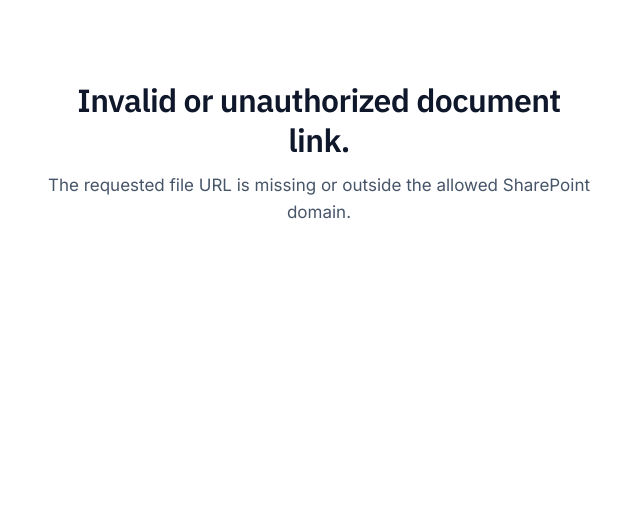
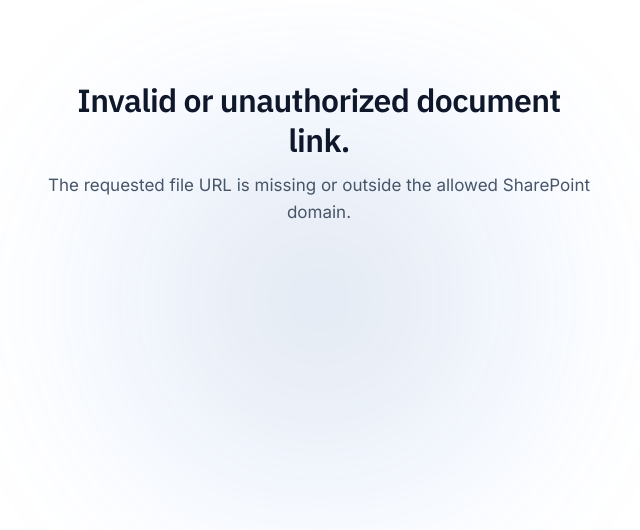
Before and after one commit to SoaEin2026/OpenLinkAsApp, a plain HTML site: page index.html in a window 1280 px wide. Shown: the whole page, without its empty margins (321-961 px from the left). Drawn offline with Linux system fonts and the light colour scheme.

Commit message:
Enhance body styles with glow effect
Added glow effect to body and adjusted styles.

```diff
--- a/index.html
+++ b/index.html
@@ -15,6 +15,7 @@
       --btn-bg: #2b579a;
       --btn-hover: #1e3f73;
       --btn-text: #ffffff;
+      --glow: radial-gradient(circle, rgba(43, 87, 154, 0.14) 0%, rgba(59, 130, 246, 0.06) 45%, transparent 72%);
     }
 
     @media (prefers-color-scheme: dark) {
@@ -25,6 +26,7 @@
         --btn-bg: #3b73c4;
         --btn-hover: #5288d8;
         --btn-text: #ffffff;
+        --glow: radial-gradient(circle, rgba(56, 189, 248, 0.18) 0%, rgba(59, 115, 196, 0.10) 45%, transparent 72%);
       }
     }
 
@@ -33,8 +35,11 @@
     }
 
     body {
+      position: relative;
+      overflow-x: hidden;
       margin: 0;
       padding: 80px clamp(16px, 4vw, 32px) 32px;
+      min-height: 100vh;
       background-color: var(--bg);
       color: var(--text);
       font-family: "Inter", -apple-system, BlinkMacSystemFont, "Segoe UI", sans-serif;
@@ -42,6 +47,25 @@
       line-height: 1.6;
       text-align: center;
       transition: background-color 0.2s ease, color 0.2s ease;
+    }
+
+    body::before {
+      content: "";
+      position: fixed;
+      top: 40px;
+      left: 50%;
+      transform: translateX(-50%);
+      width: min(760px, 120vw);
+      height: min(520px, 75vh);
+      background: var(--glow);
+      filter: blur(48px);
+      pointer-events: none;
+      z-index: 0;
+    }
+
+    h2, p, .btn {
+      position: relative;
+      z-index: 1;
     }
 
     h2 {
```
